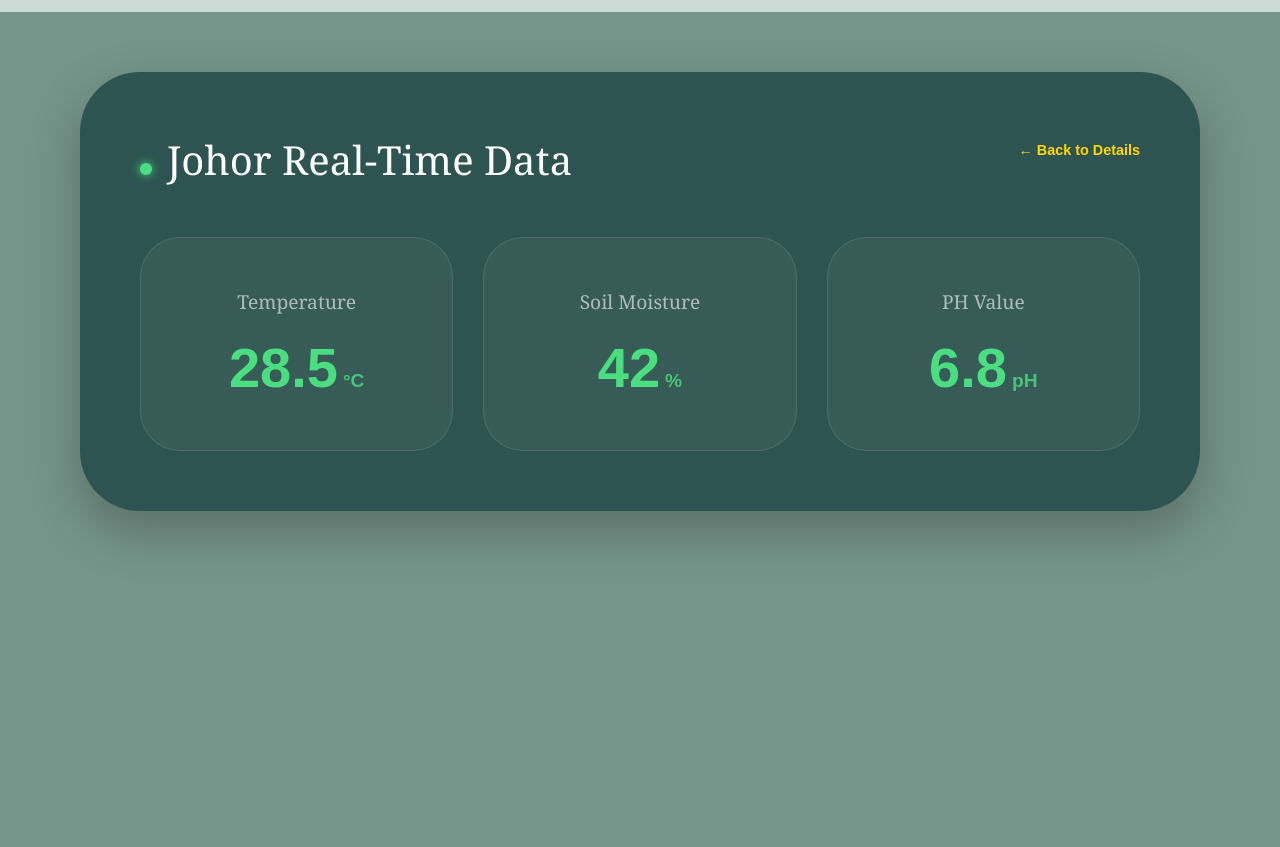
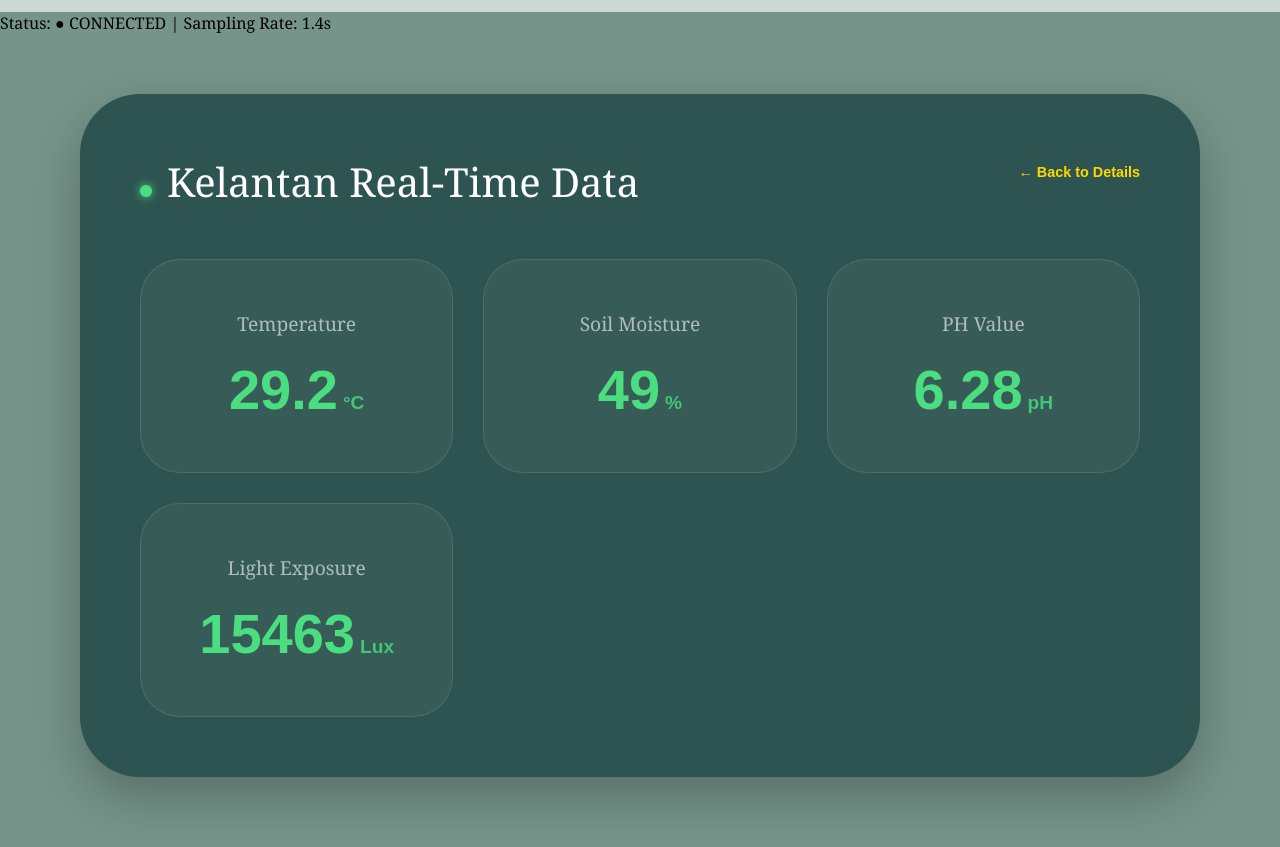
Before and after one commit to ccjj17/AgriMon, a plain HTML site: page AgriMon/admin_realtime.html in a window 1280 px wide. Shown: the part 63-910 px from the top of the page. Before the commit the page ends 800 px from the top, so only its background shows below. Drawn offline with Linux system fonts and the light colour scheme.

Commit message:
Update admin_realtime.html

```diff
--- a/AgriMon/admin_realtime.html
+++ b/AgriMon/admin_realtime.html
@@ -213,11 +213,17 @@
         </div>
     </nav>
 
+        <div class="sensor-telemetry-bar">
+            <span>Status: <span class="status-highlight">● CONNECTED</span></span>
+            <span class="divider">|</span>
+            <span>Sampling Rate: <span class="rate-highlight">1.4s</span></span>
+        </div>
+
         <div class="content-wrapper">
         <main class="realtime-container">
             <div class="header-area">
                 <div class="header-left">
-                        <h2><span class="status-dot"></span><span id="regionTitle">Johor</span> Real-Time Data</h2>
+                    <h2><span class="status-dot"></span><span id="regionTitle">Kelantan</span> Real-Time Data</h2>
                 </div>
                 <a href="admin_regions_detail.html" id="backLink" class="back-btn">← Back to Details</a>
             </div>
@@ -225,33 +231,35 @@
             <div class="data-grid">
                 <div class="data-item">
                     <span class="data-label">Temperature</span>
-                        <div class="data-value">28.5<span class="data-unit">°C</span></div>
+                    <div class="data-value">29.2<span class="data-unit">°C</span></div>
                 </div>
 
                 <div class="data-item">
                     <span class="data-label">Soil Moisture</span>
-                        <div class="data-value">42<span class="data-unit">%</span></div>
+                    <div class="data-value">49<span class="data-unit">%</span></div>
                 </div>
 
                 <div class="data-item">
                     <span class="data-label">PH Value</span>
-                        <div class="data-value">6.8<span class="data-unit">pH</span></div>
+                    <div class="data-value">6.28<span class="data-unit">pH</span></div>
+                </div>
+
+                <div class="data-item">
+                    <span class="data-label">Light Exposure</span>
+                    <div class="data-value">15463<span class="data-unit">Lux</span></div>
                 </div>
             </div>
         </main>
-        </div>
     </div>
 
     <script>
         function initRealtime() {
             const params = new URLSearchParams(window.location.search);
-            const reg = params.get('reg') || 'Johor';
+            // 修改默认地区为 Kelantan
+            const reg = params.get('reg') || 'Kelantan';
 
-            // 动态修改标题和返回按钮
             document.getElementById('regionTitle').innerText = reg;
             document.getElementById('backLink').href = `admin_regions_detail.html?reg=${reg}`;
-
-            // 这里以后可以添加真实的 API 调用来更新 data-value
         }
 
         window.onload = initRealtime;
```
Lines whose indentation alone changed are shown as unchanged.
